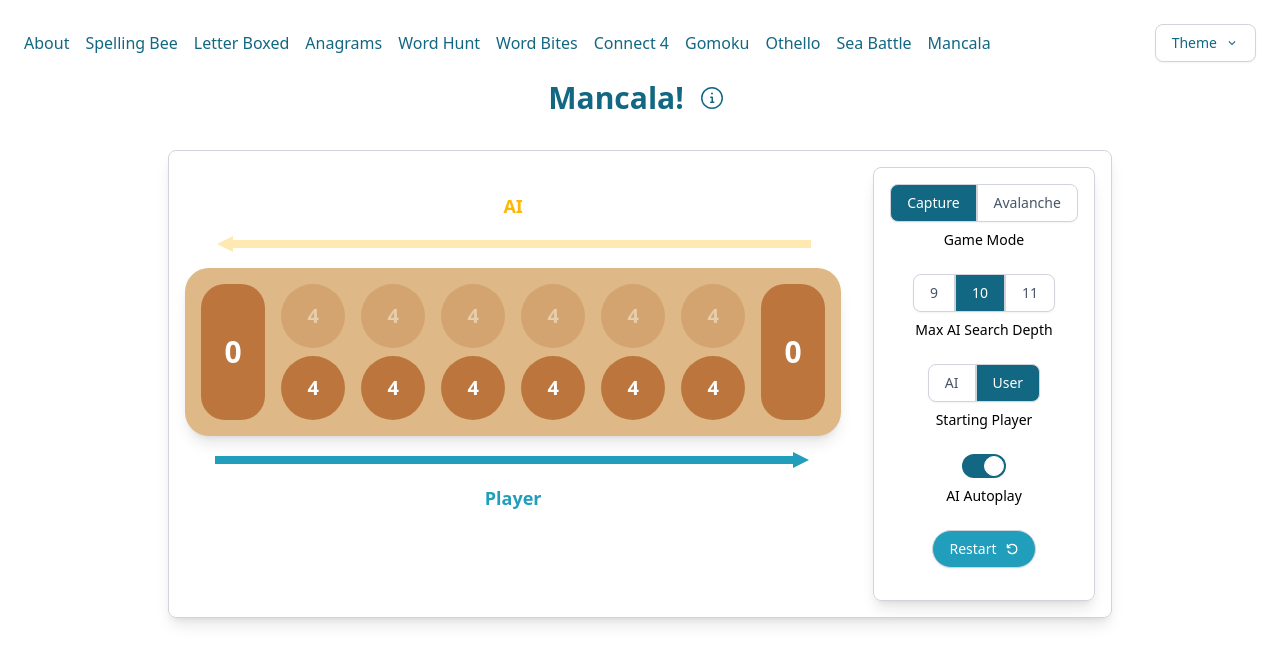
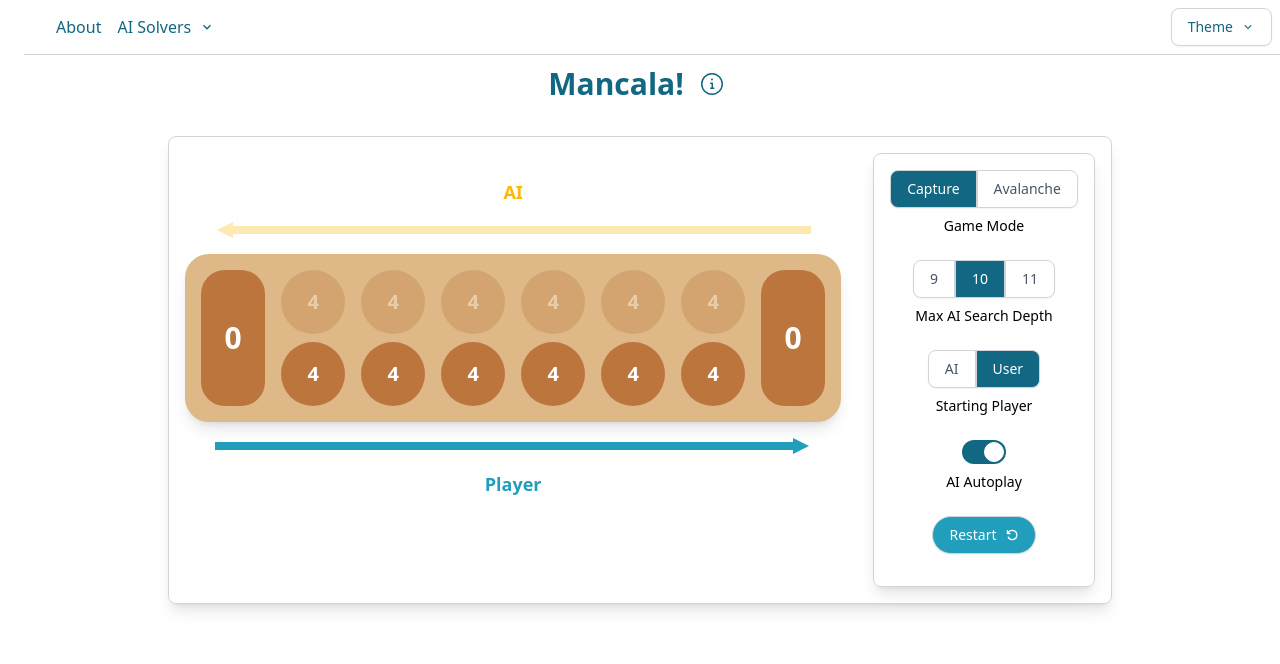
Before and after one commit to k-gerner/kyle-personal-website, a React (Create React App) app in the folder frontend/: page /mancala in a window 1280 px wide. Shown: the top 664 px of the page. Built offline with nearby package versions, Linux system fonts and the light colour scheme.

Commit message:
dropdown for game selector

```diff
--- a/frontend/src/App.tsx
+++ b/frontend/src/App.tsx
@@ -12,32 +12,25 @@ import Othello from "./pages/ai/gamepigeon/Othello";
 import SeaBattle from "./pages/ai/gamepigeon/SeaBattle";
 import Mancala from "./pages/ai/gamepigeon/Mancala";
 import { ThemePicker } from "./components/ThemePicker";
+import GameNavigation from "./components/ai/GameNavigation";
 import './index.css';
 
 function App() {
   return (
     <Router>
-      <div className="p-6 bg-background-base min-h-screen">
-        <nav className="mb-4 flex justify-between items-center">
+      <div className="px-6 bg-background-base min-h-screen">
+        <nav className="flex bg-background-base border-b border-brd-muted justify-between items-center fixed w-full px-8 z-20">
           {/* Left side: Links */}
-          <div className="space-x-4">
+          <div className="space-x-4 flex flex-row items-center">
             <Link to="/about" className="text-primary-highlight hover:underline">About</Link>
-            <Link to="/spelling_bee" className="text-primary-highlight hover:underline">Spelling Bee</Link>
-            <Link to="/letter_boxed" className="text-primary-highlight hover:underline">Letter Boxed</Link>
-            <Link to="/anagrams" className="text-primary-highlight hover:underline">Anagrams</Link>
-            <Link to="/word_hunt" className="text-primary-highlight hover:underline">Word Hunt</Link>
-            <Link to="/word_bites" className="text-primary-highlight hover:underline">Word Bites</Link>
-            <Link to="/connect4" className="text-primary-highlight hover:underline">Connect 4</Link>
-            <Link to="/gomoku" className="text-primary-highlight hover:underline">Gomoku</Link>
-            <Link to="/othello" className="text-primary-highlight hover:underline">Othello</Link>
-            <Link to="/sea_battle" className="text-primary-highlight hover:underline">Sea Battle</Link>
-            <Link to="/mancala" className="text-primary-highlight hover:underline">Mancala</Link>
+            <GameNavigation />
           </div>
 
           {/* Right side: Theme Picker */}
           <ThemePicker />
         </nav>
 
+        <div className="pt-16">
           <Routes>
             <Route path="/" element={<Navigate to="/about" replace />} />
             <Route path="/about" element={<About />} />
@@ -55,6 +48,7 @@ function App() {
             <Route path="*" element={<div>Page not found</div>} />
           </Routes>
         </div>
+      </div>
     </Router>
   );
 }
--- a/frontend/src/components/ThemePicker.tsx
+++ b/frontend/src/components/ThemePicker.tsx
@@ -82,7 +82,7 @@ export const ThemePicker = () => {
     };
 
     return (
-        <div className="relative inline-block">
+        <div className="relative inline-block py-2">
             {/* Parent Button */}
             <button
                 onClick={toggleDropdown}
--- a/frontend/src/components/TitleWithInfo.tsx
+++ b/frontend/src/components/TitleWithInfo.tsx
@@ -25,13 +25,13 @@ export const TitleWithInfo: React.FC<TitleWithInfoProps> = ({
         <div>
             <div className="flex items-center justify-center mb-4">
                 <h1 className="text-3xl font-bold text-primary-highlight">{title}</h1>
-                <div className="relative group">
+                <div className="relative group z-10">
                     <button
                         className="ml-2 p-2 rounded-full hover:bg-background-muted transition"
                         aria-label="Show info"
                         onClick={() => setShowInfo(true)}
                     >
-                        <GoInfo className="text-xl text-primary-highlight hover:text-primary-contrast w-6 h-6" />
+                        <GoInfo className="text-xl text-primary-highlight w-6 h-6" />
                     </button>
                     <div className="absolute top-1/2 left-full ml-2 -translate-y-1/2 px-2 py-1 rounded bg-background-contrast text-text-contrast text-xs opacity-0 group-hover:opacity-100 pointer-events-none transition-opacity duration-200 whitespace-nowrap z-10">
                         Show info
--- /dev/null
+++ b/frontend/src/components/ai/GameNavigation.tsx
@@ -0,0 +1,61 @@
+import React, { useState, useRef, useEffect } from "react";
+import { MdExpandLess, MdExpandMore } from "react-icons/md";
+import { Link } from "react-router-dom";
+
+const GameNavigation: React.FC = () => {
+    const [dropdownOpen, setDropdownOpen] = useState(false);
+    const dropdownRef = useRef<HTMLDivElement>(null);
+    const buttonRef = useRef<HTMLButtonElement>(null);
+
+    // Close dropdown when clicking outside
+    useEffect(() => {
+        if (!dropdownOpen) return;
+        function handleClickOutside(event: MouseEvent) {
+            if (
+                dropdownRef.current &&
+                !dropdownRef.current.contains(event.target as Node) &&
+                buttonRef.current &&
+                !buttonRef.current.contains(event.target as Node)
+            ) {
+                setDropdownOpen(false);
+            }
+        }
+        document.addEventListener("mousedown", handleClickOutside);
+        return () => {
+            document.removeEventListener("mousedown", handleClickOutside);
+        };
+    }, [dropdownOpen]);
+
+    return (
+        <div className="relative">
+            <button
+                ref={buttonRef}
+                onClick={() => setDropdownOpen(!dropdownOpen)}
+                className="text-primary-highlight hover:underline"
+            >
+                <div className="flex flex-row gap-2 items-center">
+                    <span>AI Solvers</span>
+                    {dropdownOpen ? <MdExpandLess /> : <MdExpandMore />}
+                </div>
+            </button>
+            {dropdownOpen && (
+                <div className="absolute left-0 mt-2 bg-background-base border border-brd-muted rounded shadow-lg min-w-[12rem] z-40 flex flex-col py-2" onClick={() => setDropdownOpen(false)} ref={dropdownRef}>
+                    <div className="px-4 py-2 border-b border-brd-muted font-semibold text-sm text-text-muted">Game Pigeon</div>
+                    <Link to="/anagrams" className="px-4 py-2 text-primary-highlight hover:bg-primary-base hover:text-text-light rounded transition-colors">Anagrams</Link>
+                    <Link to="/connect4" className="px-4 py-2 text-primary-highlight hover:bg-primary-base hover:text-text-light rounded transition-colors">Connect 4</Link>
+                    <Link to="/gomoku" className="px-4 py-2 text-primary-highlight hover:bg-primary-base hover:text-text-light rounded transition-colors">Gomoku</Link>
+                    <Link to="/mancala" className="px-4 py-2 text-primary-highlight hover:bg-primary-base hover:text-text-light rounded transition-colors">Mancala</Link>
+                    <Link to="/othello" className="px-4 py-2 text-primary-highlight hover:bg-primary-base hover:text-text-light rounded transition-colors">Othello</Link>
+                    <Link to="/sea_battle" className="px-4 py-2 text-primary-highlight hover:bg-primary-base hover:text-text-light rounded transition-colors">Sea Battle</Link>
+                    <Link to="/word_bites" className="px-4 py-2 text-primary-highlight hover:bg-primary-base hover:text-text-light rounded transition-colors">Word Bites</Link>
+                    <Link to="/word_hunt" className="px-4 py-2 text-primary-highlight hover:bg-primary-base hover:text-text-light rounded transition-colors">Word Hunt</Link>
+                    <span className="px-4 py-2 border-b border-brd-muted font-semibold text-sm text-text-muted mt-2">NYT Mini Games</span>
+                    <Link to="/letter_boxed" className="px-4 py-2 text-primary-highlight hover:bg-primary-base hover:text-text-light rounded transition-colors">Letter Boxed</Link>
+                    <Link to="/spelling_bee" className="px-4 py-2 text-primary-highlight hover:bg-primary-base hover:text-text-light rounded transition-colors">Spelling Bee</Link>
+                </div>
+            )}
+        </div>
+    );
+}
+
+export default GameNavigation;
```
Lines whose indentation alone changed are shown as unchanged.
